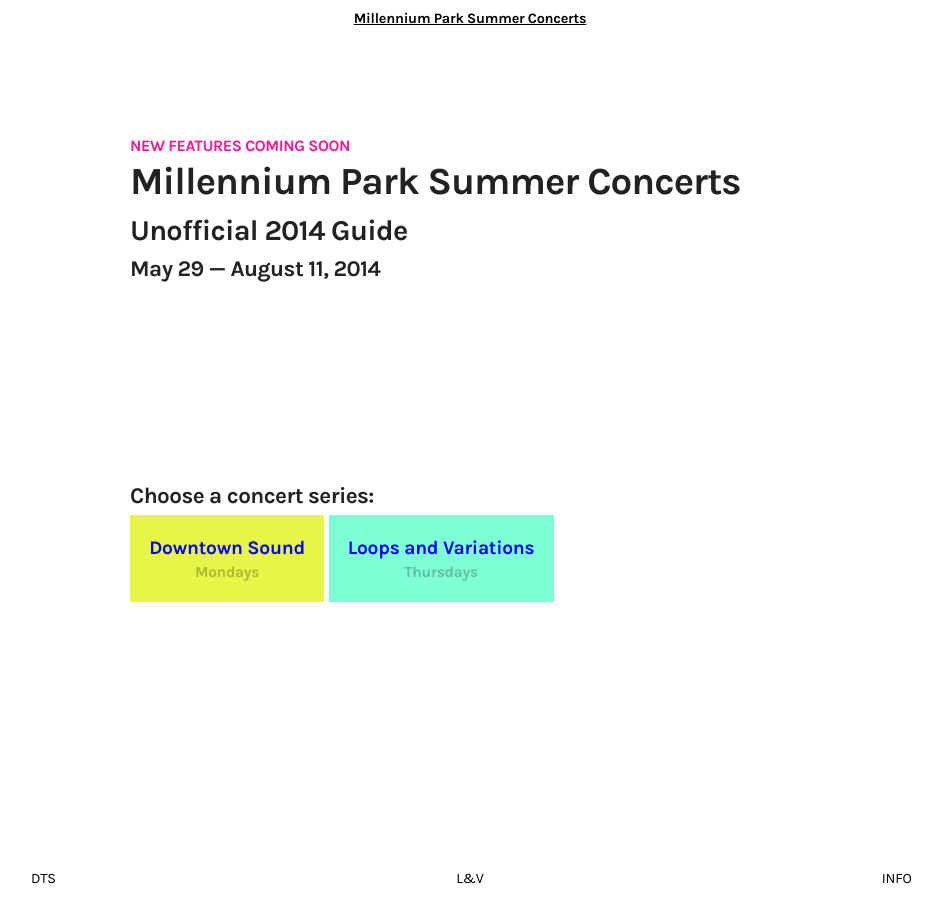
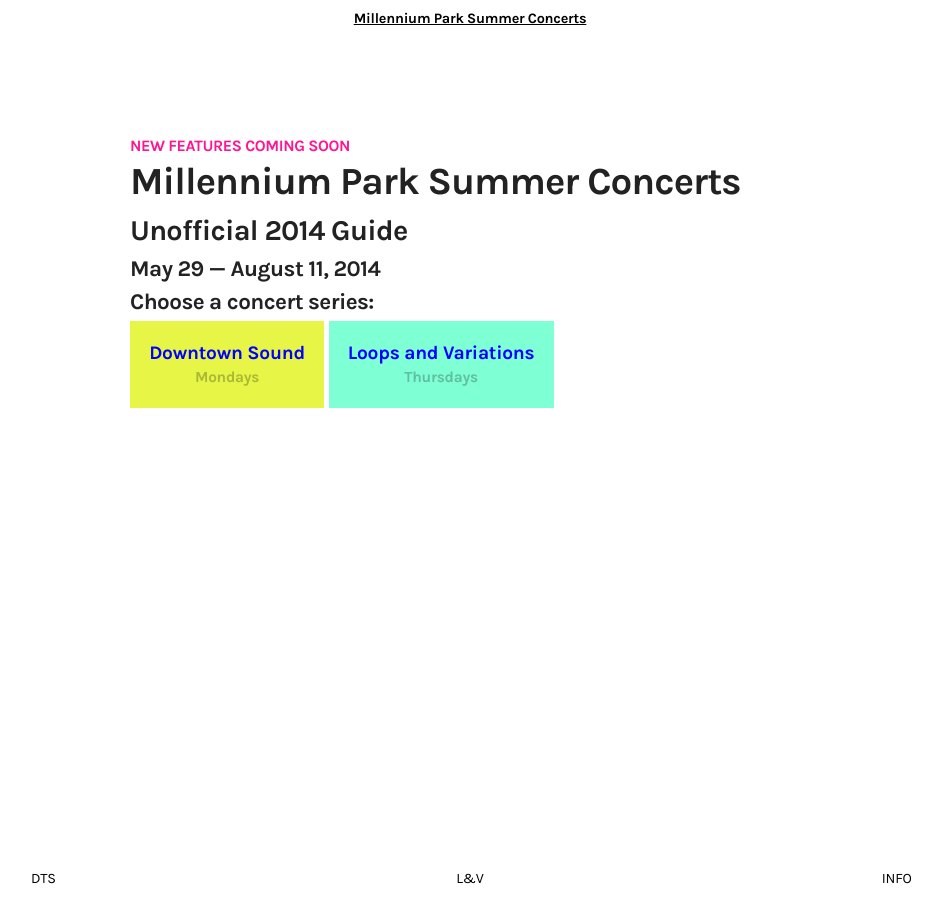
Before and after one commit to brynosaur/millenniumparkconcerts, a Jekyll site: the page built from index.html, in a window 1280 px wide. Shown: the whole page, without its empty margins (170-1112 px from the left). Built offline with Jekyll 4.4.1, drawn with Linux system fonts in a browser that asks for light colours; nearby versions of some CDN libraries; Markdown is read by kramdown in place of the engine named in the settings.

Commit message:
Move concert buttons

```diff
--- a/index.html
+++ b/index.html
@@ -13,12 +13,6 @@ title: Home
       <h3>May 29 — August 11, 2014</h3>
     </header>
 
-  </div>
-</section>
-
-<section id="concerts">
-  <div class="row">
-
     <h3>Choose a concert series:</h3>
 
     <a class="button downtown" href="{{ site.baseurl }}/downtown-sound">Downtown Sound <small>Mondays</small></a>
```
